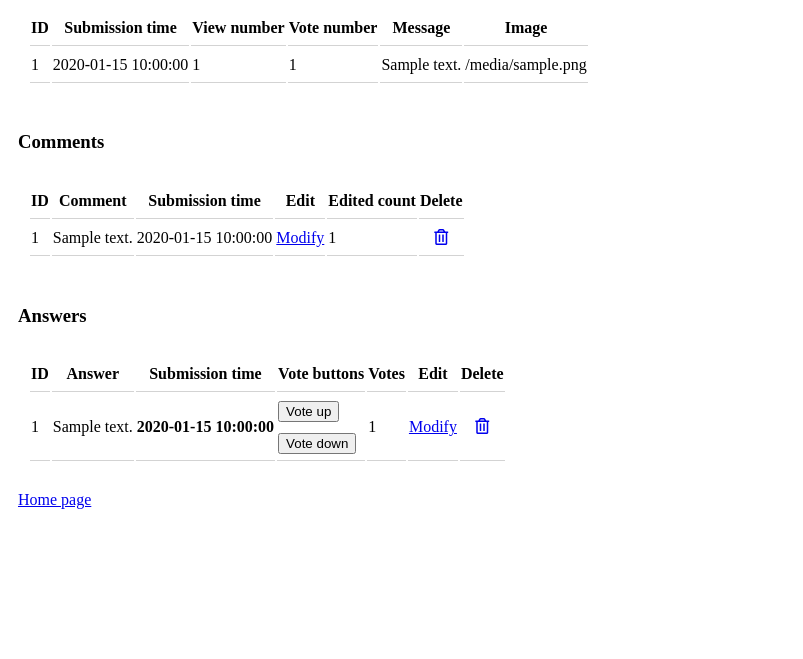
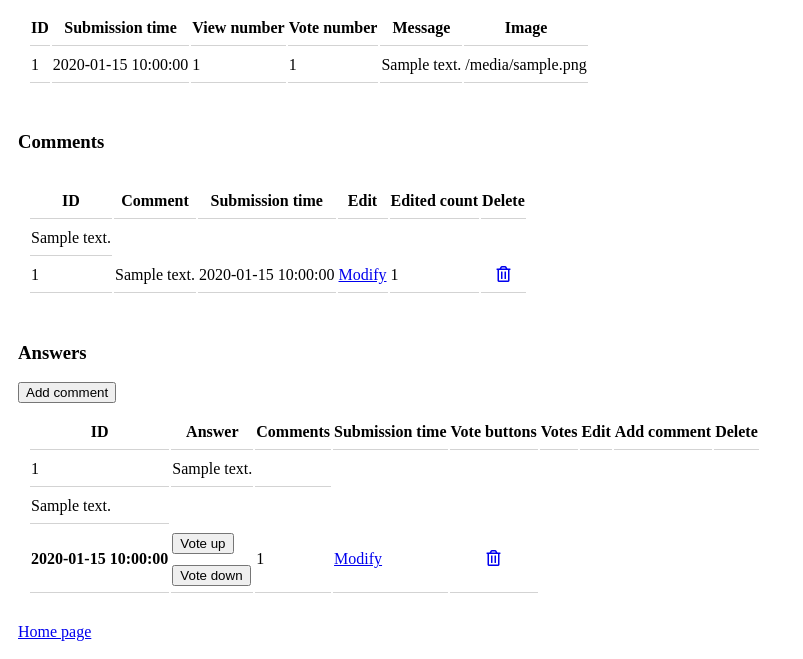
Before and after one commit to boroslizi/AskMate, a Flask app: template templates/display_question.html in a window 1280 px wide. Shown: the part 161-820 px from the top of the page, without its empty margins (0-803 px from the left). Before the commit the page ends 670 px from the top, so only its background shows below. Run offline with Flask 2, Linux system fonts and the light colour scheme; the template is opened without the code that fills it: most values are stand-ins (such as "Sample title", 1, 10 or a date in 2020); some libraries are stand-ins or nearby versions.

Commit message:
Add comment to answers

```diff
--- a/server.py
+++ b/server.py
@@ -139,6 +139,23 @@ def edit_answer(answer_id):
     return redirect(url_for('display_question', question_id=question_id))
 
 
+@app.route('/answer/<answer_id>/<question_id>/new-comment', methods=['GET', 'POST'])
+def add_comment_to_answer(answer_id, question_id):
+    if request.method == "GET":
+        answer = data_manager.get_answer_by_id(answer_id)
+        question = data_manager.get_question_by_id(question_id)
+        return render_template('add_comment_to_answer.html', answer=answer, question=question)
+
+    new_comment_to_answer = {
+        'message': request.form.get('comment'),
+        'type': 'answer',
+        'answer_id': answer_id
+        }
+    data_manager.write_to_comments(new_comment_to_answer)
+    global latest_opened_question_id
+    return redirect(url_for('display_question', question_id=latest_opened_question_id))
+
+
 @app.route('/answer/<answer_id>/delete')
 def delete_answer(answer_id):
     data_manager.delete_answer_by_id(answer_id)
--- a/templates/display_question.html
+++ b/templates/display_question.html
@@ -54,6 +54,11 @@
             <th>Delete</th>
         </tr>
         {% for comment in comments %}
+            {% if (comment['question_id'] != null) %}
+                <tr>
+                    <td>{{ comment['message'] }}</td>
+                </tr>
+            {% endif %}
         <tr>
             <td>{{ comment['id'] }}</td>
             <td>{{ comment['message'] }}</td>
@@ -72,16 +77,27 @@
         <tr>
             <th>ID</th>
             <th>Answer</th>
+            <th>Comments</th>
             <th>Submission time</th>
             <th>Vote buttons</th>
             <th>Votes</th>
             <th>Edit</th>
+            <th>Add comment</th>
             <th>Delete</th>
         </tr>
         {% for answer in answers %}
         <tr>
             <td>{{ answer['id'] }}</td>
             <td>{{ answer['message'] }}</td>
+            <td>
+                    {% for comment in comments %}
+                        {% if (comment['answer_id'] != null and comment['answer_id'] == answer['id']) %}
+                            <tr>
+                                <td>{{ comment['message'] }}</td>
+                            </tr>
+                        {% endif %}
+                    {% endfor %}
+            </td>
             <th>{{ answer['submission_time'] }}</th>
             <td><form action="{{ url_for("answer_vote_up", question_id=answer['question_id'], answer_id=answer['id']) }}" method="post">
                 <button type="submit">Vote up</button>
@@ -92,6 +108,9 @@
             </td>
             <td>{{ answer['vote_number'] }}</td>
             <td><a href="{{ url_for('edit_answer', answer_id=answer['id']) }}">Modify</a></td>
+                <form action="{{ url_for("add_comment_to_answer", answer_id = answer['id'], question_id=question['id']) }}">
+                    <button type="submit">Add comment</button>
+                </form>
             <td id="bin"><a href="{{ url_for('delete_answer', answer_id=answer['id']) }}"><i class='far fa-trash-alt' style='font-size:16px'></i></a></td>
 
         </tr>
```
Also changed, not shown: templates/add_comment_to_answer.html (added, +10 -0 lines).
